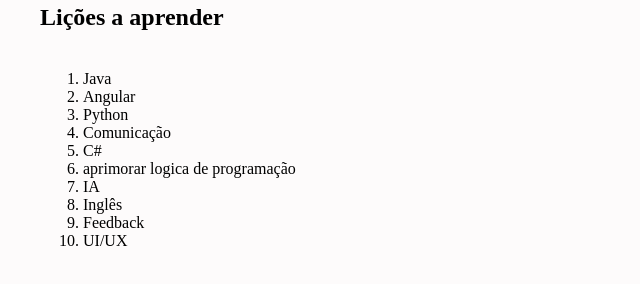
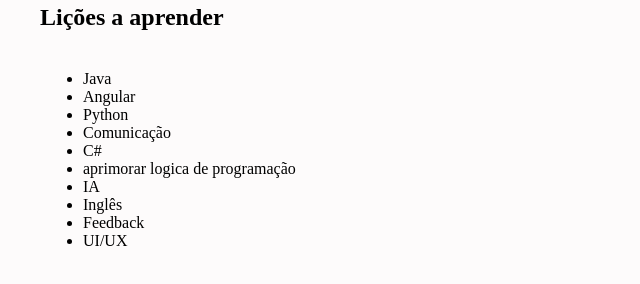
Before and after one commit to nayrgst/lessons-learned, a website: page index.html in a window 1280 px wide. Shown: the part 832-1116 px from the top of the page, 0-640 px from the left. Drawn offline with Linux system fonts and the light colour scheme.

Commit message:
✅ req 5 fix

```diff
--- a/index.html
+++ b/index.html
@@ -47,7 +47,7 @@
           <tbody>
               <tr>
                   <td>
-                  <ol id="licoes_a_aprender">
+                  <ul id="licoes_a_aprender">
                       <li>Java</li>
                       <li>Angular</li>
                       <li>Python</li>
@@ -59,7 +59,7 @@
                       <li>Feedback</li>
                       <li>UI/UX</li>
                   </td>
-                  </ol>
+                  </ul>
               </tr>
           </tbody>
       </table>
```
